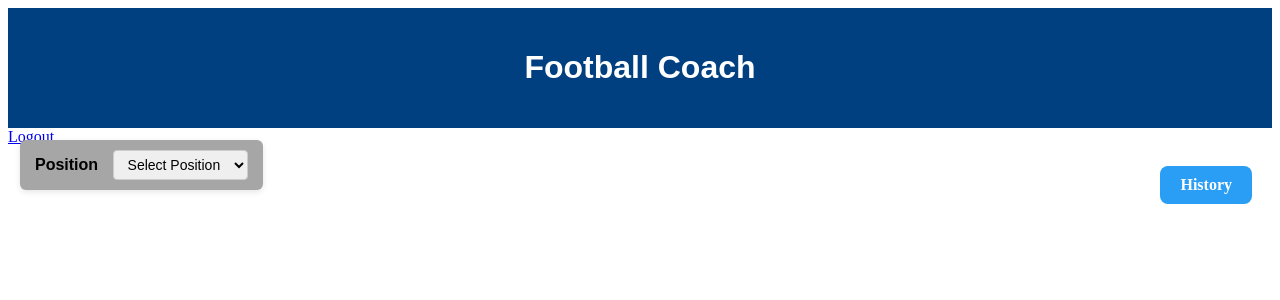
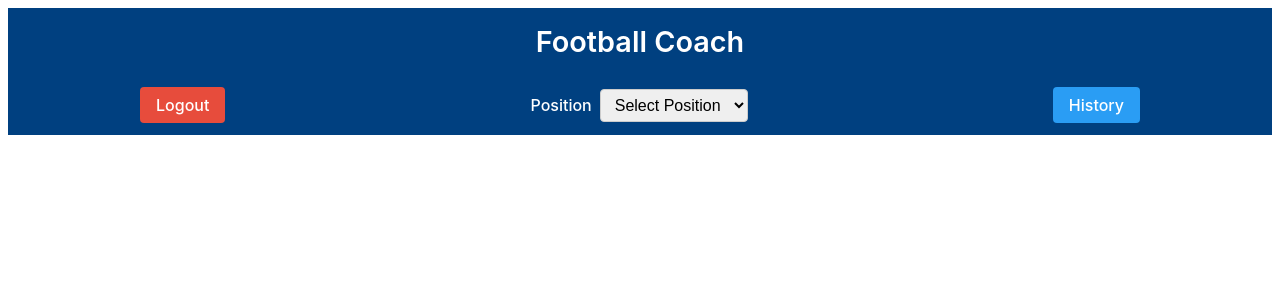
Before and after one commit to GLENNONEILL10/FootballCoach, a Flask app: page / in a window 1280 px wide. Shown: the top 300 px of the page. Run offline with Flask 3, Linux system fonts and the light colour scheme; a user stored in the database is signed in.

Commit message:
App pretty much done, could do with some polish, but functionaly it works

```diff
--- a/routes/auth.py
+++ b/routes/auth.py
@@ -86,4 +86,4 @@ def logout():
 
     flash("Logged Out Successfully","info")
 
-    return redirect(url_for("auth.login"))
+    return render_template('index.html')
--- a/static/style.css
+++ b/static/style.css
@@ -10,6 +10,64 @@ body, html {
     text-align: center;
     font-family: 'Arial', sans-serif;
 }
+
+.header-left a[href$="/login"] {
+    background-color: #27ae60;  /* green */
+  }
+  .header-left a[href$="/login"]:hover {
+    background-color: #1e8449;
+  }
+
+.header-top {
+    text-align: center;
+    padding: 16px 0;
+  }
+  .header-top h1 {
+    margin: 0;
+    font-size: 1.8rem;
+    font-weight: 600;
+  }
+
+  /* Bottom row: controls laid out in three zones */
+  .header-bottom {
+    display: flex;
+    align-items: center;
+    justify-content: space-between;
+    max-width: 1000px;    /* adjust to your main content width */
+    margin: 0 auto;
+    padding: 12px 16px;
+  }
+
+  /* Left, center, right zones */
+  .header-left,
+  .header-center,
+  .header-right {
+    display: flex;
+    align-items: center;
+  }
+
+  /* Shared link reset for header controls */
+  .header-bottom a {
+    display: inline-block;
+    padding: 8px 16px;
+    border-radius: 4px;
+    text-decoration: none;
+    font-weight: 500;
+    transition: background-color 0.2s, transform 0.1s;
+    color: #fff;
+  }
+
+  .header-center label {
+    margin-right: 8px;
+    color: #fff;
+    font-weight: 500;
+  }
+  .header-center select {
+    padding: 6px 10px;
+    border-radius: 4px;
+    border: 1px solid #ccc;
+    font-size: 1rem;
+  }
 
 /* Style for error messages */
 .errorStyle {
@@ -74,15 +132,13 @@ body, html {
 
 .position-selector-container {
     position: absolute; /* Take it out of normal flow */
-    top: 140px;           /* Distance from the top of the page */
-    left: 20px;          /* Distance from the left of the page */
-    background-color: #a6a6a6;
-    padding: 10px 15px;
-    border-radius: 6px;
-    box-shadow: 0 2px 6px rgba(0, 0, 0, 0.1);
-    font-family: Arial, sans-serif;
-    font-weight: bold;
-}
+    top: 50%;
+    left: 50%;
+    transform: translate(-50%, -50%);
+    display: flex;
+    align-items: center;
+    gap: 8px;
+    }
 
 .position-selector-container label {
     font-weight: bold;
@@ -162,6 +218,14 @@ body, html {
     color: red;
     font-weight: bold;
 }
+
+.app-header {
+    width: 100%;
+    background-color: #004080;      /* deep blue */
+    color: #fff;
+    box-shadow: 0 2px 6px rgba(0,0,0,0.1);
+    font-family: -apple-system, BlinkMacSystemFont, "Segoe UI", Roboto, sans-serif;
+  }
 
 .back-button {
     position: flex;
@@ -408,27 +472,14 @@ body, html {
     cursor: pointer;
   }
 
-  .history-button-container {
-    display: flex;
-    justify-content: flex-end;
-    padding: 20px;
+  .history-btn {
+    background-color: #2a9df4;      /* blue accent */
   }
-
-  /* Style the link like a button */
-  .history-button-container .history-btn {
-    display: inline-block;
-    text-decoration: none;
-    padding: 10px 20px;
-    background-color: #2a9df4;
-    color: #fff;
-    border-radius: 8px;
-    font-size: 16px;
-    font-weight: bold;
-    transition: background-color 0.2s;
+  .history-btn:hover {
+    background-color: #1f7ecb;
   }
-
-  .history-button-container .history-btn:hover {
-    background-color: #1f7ecb;
+  .history-btn:active {
+    transform: scale(0.97);
   }
 
   /* Page wrapper for consistent padding */
@@ -528,3 +579,39 @@ body, html {
   .combined-feedback-list li {
     margin-bottom: 6px;
   }
+
+  .logout-btn {
+    background-color: #e74c3c;      /* red “danger” */
+  }
+  .logout-btn:hover {
+    background-color: #c0392b;
+  }
+  .logout-btn:active {
+    transform: scale(0.97);
+  }
+
+  .login-container {
+    max-width: 360px;
+    margin: 80px auto;
+    padding: 32px;
+    background: #fff;
+    border-radius: 8px;
+    box-shadow: 0 4px 12px rgba(0,0,0,0.1);
+  }
+
+  .login-register-prompt {
+    text-align: center;
+    margin-top: 16px;
+    font-size: 0.9rem;
+    color: #555;
+  }
+
+  .login-register-prompt .register-link {
+    color: #2a9df4;
+    font-weight: 600;
+    text-decoration: none;
+  }
+
+  .login-register-prompt .register-link:hover {
+    text-decoration: underline;
+  }
--- a/templates/index.html
+++ b/templates/index.html
@@ -10,12 +10,6 @@
 
 {% block body %}
 
-    <div class = "mainHeader-container">
-
-        <h1>Football Coach</h1>
-
-    </div>
-
 {% if error %}
     <div class = "errorStyle">
 
@@ -24,18 +18,26 @@
     </div>
     {% endif%}
 
-    <div class = "logout-container">
+    <header class="app-header">
+        <div class="header-top">
+          <h1>Football Coach</h1>
+        </div>
+        <div class="header-bottom">
+          <div class="header-left">
 
-        <a href="{{url_for('auth.logout')}}" class="logout_btn">Logout</a>
+            {% if session.get('user_id') %}
 
+                    <a href="{{ url_for('auth.logout') }}" class="logout-btn">Logout</a>
+
+                {% else %}
+
+                    <a href="{{ url_for('auth.login') }}" class="logout-btn">Login</a>
+                {% endif %}
           </div>
-
-
-    <div class = "position-selector-container">
-
-        <label for ="position">Position</label>
-        <select name="position" id ="position" required onchange="showPositionFields(this.value)">
-
+          <div class="header-center">
+            <label for="position">Position</label>
+            <select name="position" id="position" onchange="showPositionFields(this.value)">
+              <!-- options -->
               <option value="">Select Position</option>
               <option value="striker">Striker</option>
               <option value="winger">Winger</option>
@@ -44,14 +46,12 @@
               <option value="goalkeeper">Goalkeeper</option>
 
             </select>
-
           </div>
-
-    <div class="history-button-container">
-
+          <div class="header-right">
             <a href="{{ url_for('history.view_history') }}" class="history-btn">History</a>
-
           </div>
+        </div>
+      </header>
 
     <div id = "striker-fields" class="position-fields" style ="display: none;">
         <form action = "/" method = "POST">
--- a/templates/login.html
+++ b/templates/login.html
@@ -21,6 +21,12 @@
 
       <button type="submit">Log In</button>
     </form>
+
+    <p class="login-register-prompt">
+        Don’t have an account?
+        <a href="{{ url_for('auth.register') }}" class="register-link">Register here</a>
+      </p>
+
   </div>
 
 {% endblock %}
```
Also changed, not shown: templates/history.html (+7 -0 lines), instance/football.db. Lines whose indentation alone changed are shown as unchanged.
